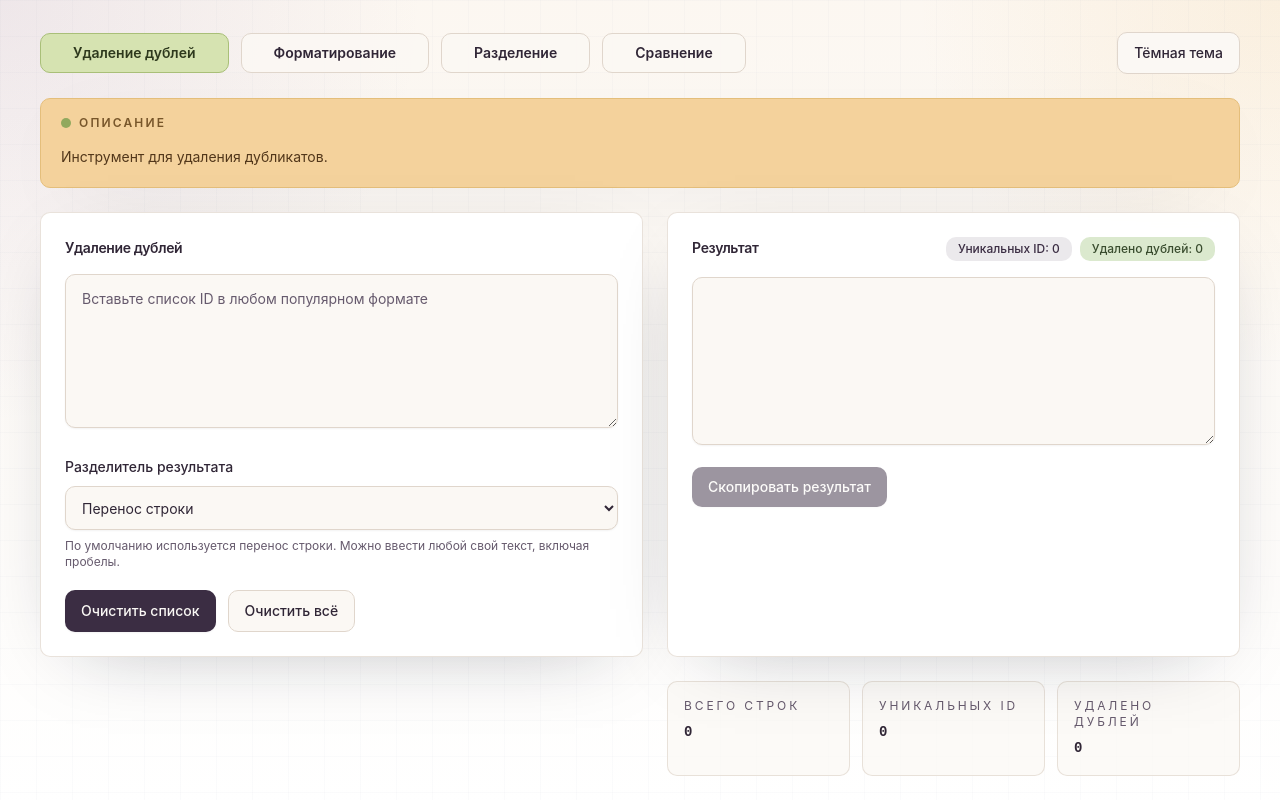
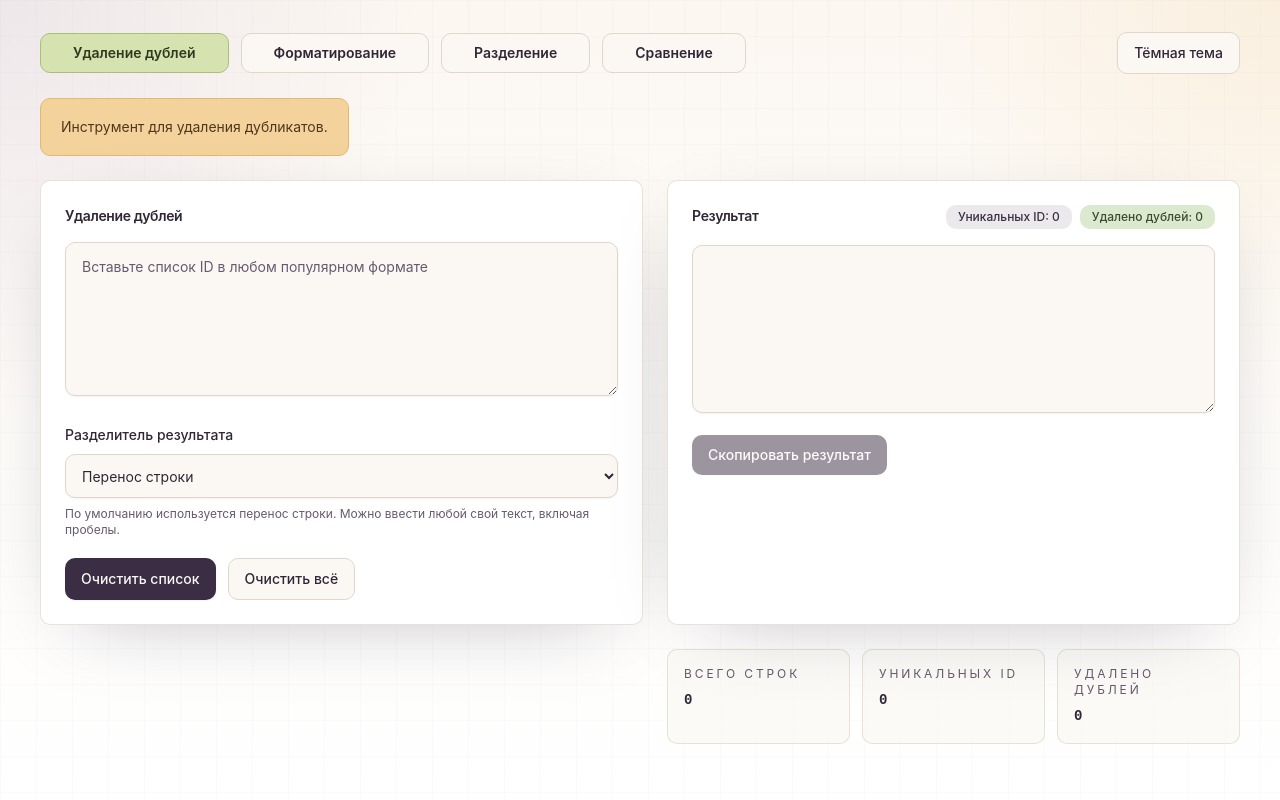
Before and after one commit to Greypefruit/PureList, a React (Vite) app: page / in a window 1280 px wide. Built offline with nearby package versions, Linux system fonts and the light colour scheme.

Commit message:
style: polish description card and tab hover

```diff
--- a/src/App.tsx
+++ b/src/App.tsx
@@ -244,7 +244,7 @@ function AppShell() {
                       "rounded-[10px] border px-8 py-2.5 text-left transition duration-200 focus-visible:outline-none focus-visible:ring-2 focus-visible:ring-ring focus-visible:ring-offset-2 focus-visible:ring-offset-background",
                       isActive
                         ? "border-[#A9BF78] bg-[#D6E3B1] text-[#2E391D] shadow-panel"
-                        : "border-border bg-background/95 text-foreground hover:border-[#E7C98D] hover:bg-[#FBF3E3]",
+                        : "border-border bg-background/95 text-foreground hover:border-[#E2B96D] hover:bg-[#F4D29C] hover:text-[#52371A]",
                     )}
                     onClick={() => setActiveTab(tab.key)}
                     type="button"
@@ -264,14 +264,8 @@ function AppShell() {
             </Button>
           </div>
 
-          <Card className="border-[#E4BE7B] bg-[#F4D29C] text-[#52371A]">
-            <CardContent className="px-5 py-4">
-              <div className="mb-3 flex items-center gap-2">
-                <span className="h-2.5 w-2.5 rounded-full bg-[#91A95E]" />
-                <span className="text-xs font-semibold uppercase tracking-[0.18em] text-[#77562A]">
-                  Описание
-                </span>
-              </div>
+          <Card className="inline-flex w-fit max-w-full border-[#E2B96D] bg-[#F4D29C] text-[#52371A]">
+            <CardContent className="px-5 py-3.5">
               <p className="text-sm leading-7 text-[#52371A]/88">
                 {tabs.find((tab) => tab.key === activeTab)?.description}
               </p>
```
